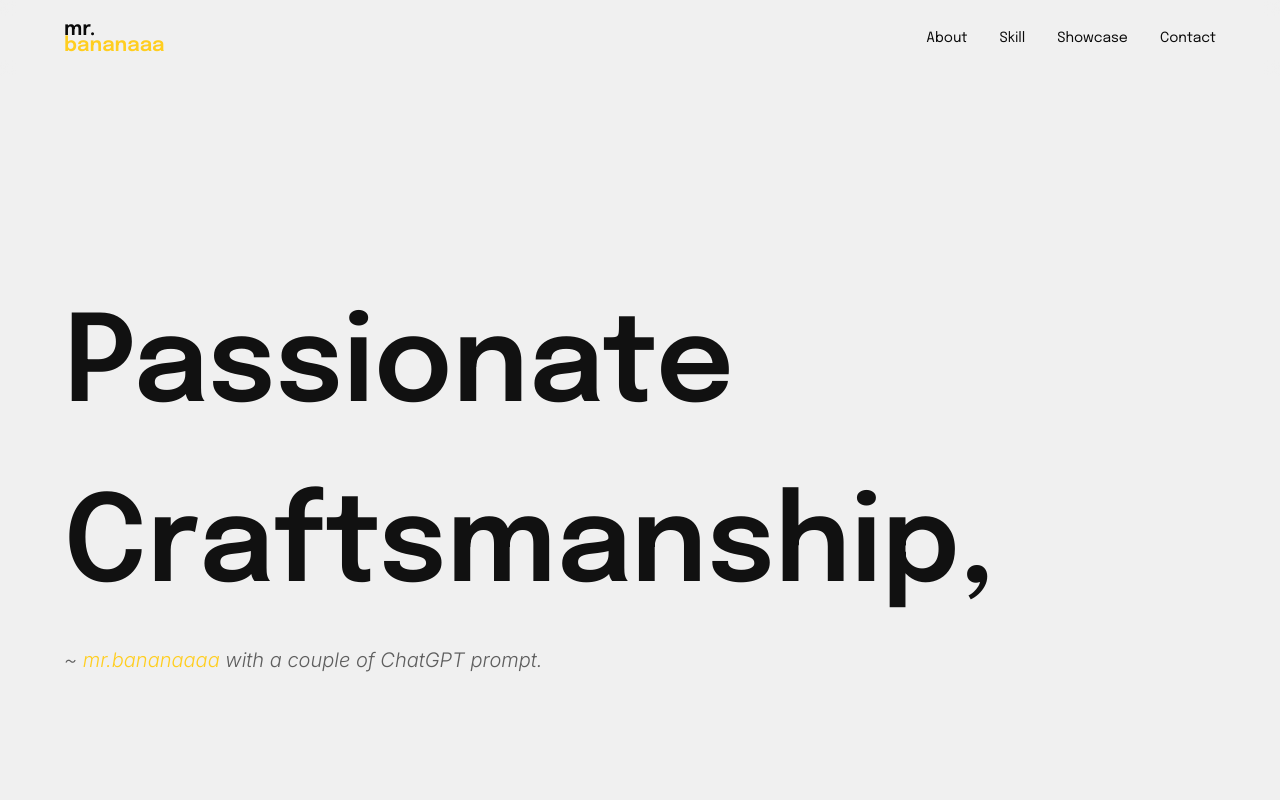
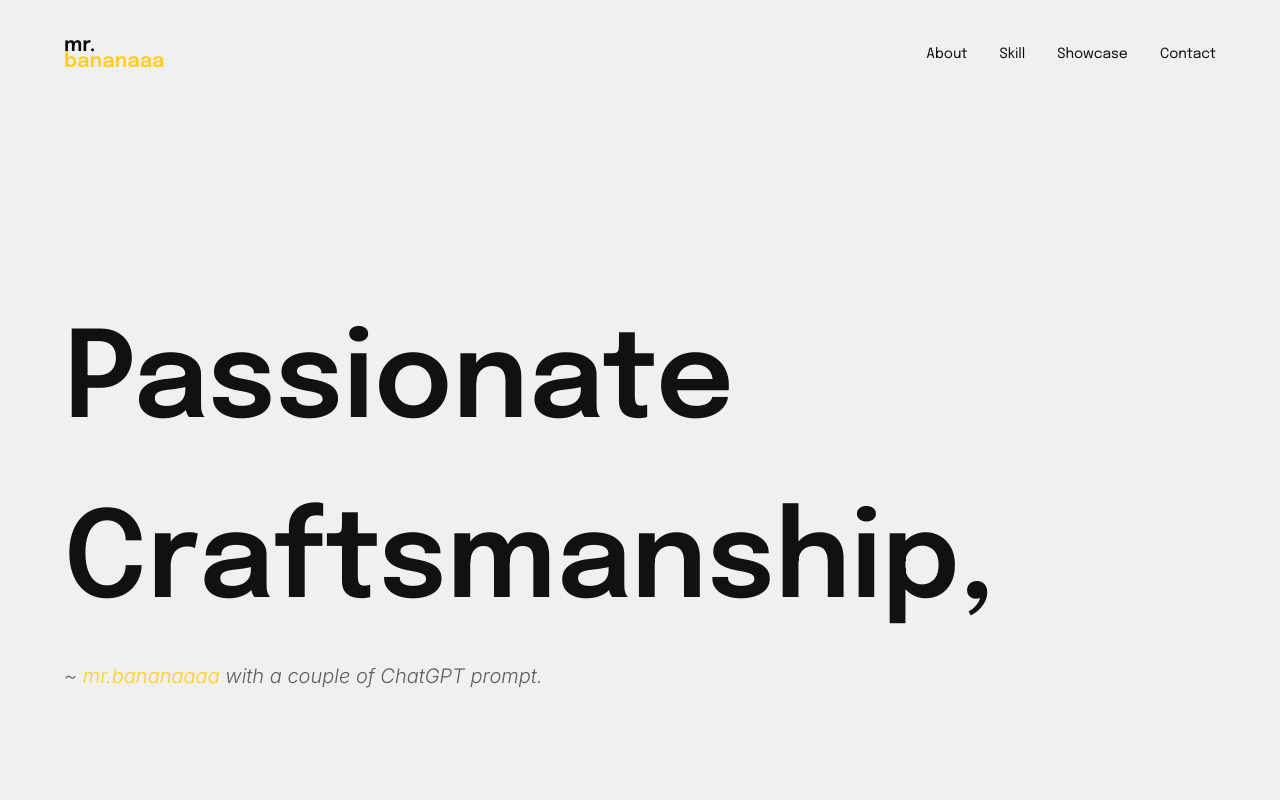
Before and after one commit to mrbananaaa/porto, a React (Vite) app: page / in a window 1280 px wide. Shown: the top 800 px of the page. Built offline with nearby package versions, Linux system fonts and the light colour scheme.

Commit message:
fix navbar padding bug

```diff
--- a/src/components/layouts/root-layout.tsx
+++ b/src/components/layouts/root-layout.tsx
@@ -3,13 +3,13 @@ import { Navbar } from "@/components/common/navbar";
 
 export const RootLayout = () => {
   return (
-    <>
+    <main className="py-4">
       <Navbar />
       <div className="flex justify-center min-h-screen w-full bg-background-light">
-        <main className="px-4 md:px-8 lg:px-0 lg:max-w-4xl xl:max-w-6xl">
+        <div className="px-4 md:px-8 lg:px-0 lg:max-w-4xl xl:max-w-6xl">
           <Outlet />
-        </main>
+        </div>
       </div>
-    </>
+    </main>
   );
 };
```
